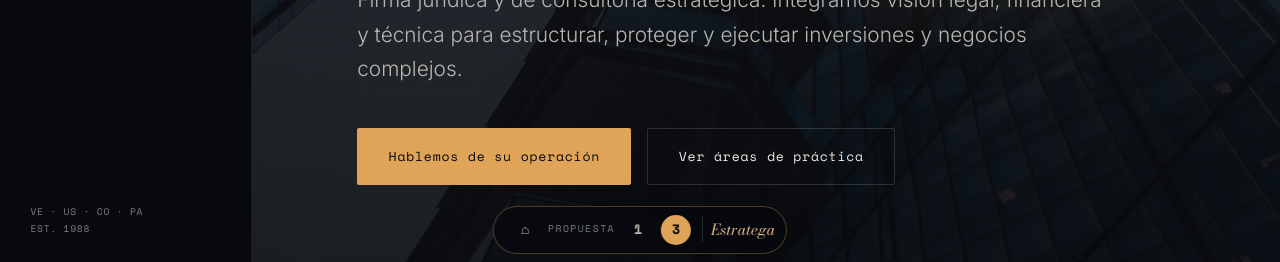
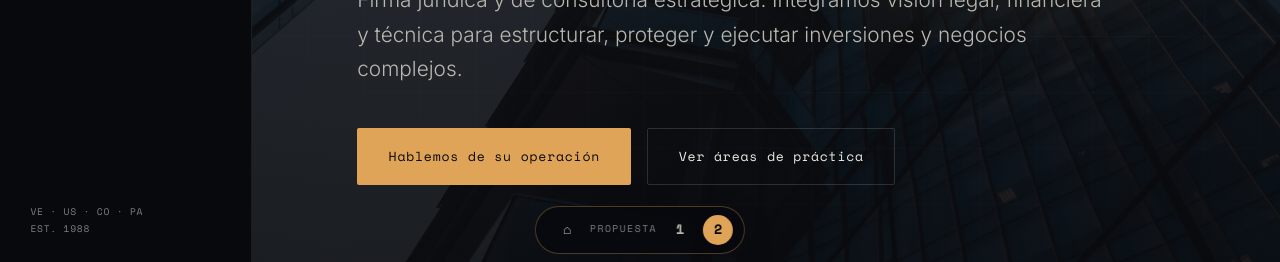
Before and after one commit to mikosart/avila-lares-asoc, a plain HTML site: page propuesta-2.html in a window 1280 px wide. Shown: the part 524-786 px from the top of the page. Drawn offline with nearby package versions, Linux system fonts and the light colour scheme.

Commit message:
Renombrar propuesta 3 a propuesta 2 y simplificar switcher
El switcher flotante ahora muestra solo "PROPUESTA 1 2" (sin nombre).
Renombrados propuesta-3.html -> propuesta-2.html y css/p3.css -> css/p2.css,
con todas las referencias actualizadas (HTML, comparador, README).

Co-Authored-By: Claude Opus 4.8 (1M context) <noreply@anthropic.com>

```diff
--- a/propuesta-3.html
+++ b/propuesta-2.html
@@ -16,7 +16,7 @@
   <link rel="preconnect" href="https://fonts.googleapis.com" />
   <link rel="preconnect" href="https://fonts.gstatic.com" crossorigin />
   <link href="https://fonts.googleapis.com/css2?family=Bodoni+Moda:ital,opsz,wght@0,6..96,400;0,6..96,500;0,6..96,600;1,6..96,400&family=Inter:wght@300;400;500;600&family=Space+Mono:wght@400;700&display=swap" rel="stylesheet" />
-  <link rel="stylesheet" href="css/p3.css" />
+  <link rel="stylesheet" href="css/p2.css" />
   <link rel="icon" type="image/svg+xml" href="assets/favicon.svg" />
 </head>
 <body class="theme-p3">
@@ -26,8 +26,7 @@
     <a href="index.html" class="ps-home" title="Volver al comparador" aria-label="Volver al comparador">⌂</a>
     <span class="ps-label">Propuesta</span>
     <a href="propuesta-1.html" title="Patrimonio (clásico-lujo)">1</a>
-    <a href="propuesta-3.html" class="active" title="Estratega (editorial-oscuro)">3</a>
-    <span class="ps-name">Estratega</span>
+    <a href="propuesta-2.html" class="active" title="Estratega (editorial-oscuro)">2</a>
   </nav>
 
   <!-- ====== HEADER / NAV ====== -->
```
Also changed, not shown: index.html (+2 -2 lines), propuesta-1.html (+1 -2 lines), css/p2.css (renamed from css/p3.css), 1 other file.
